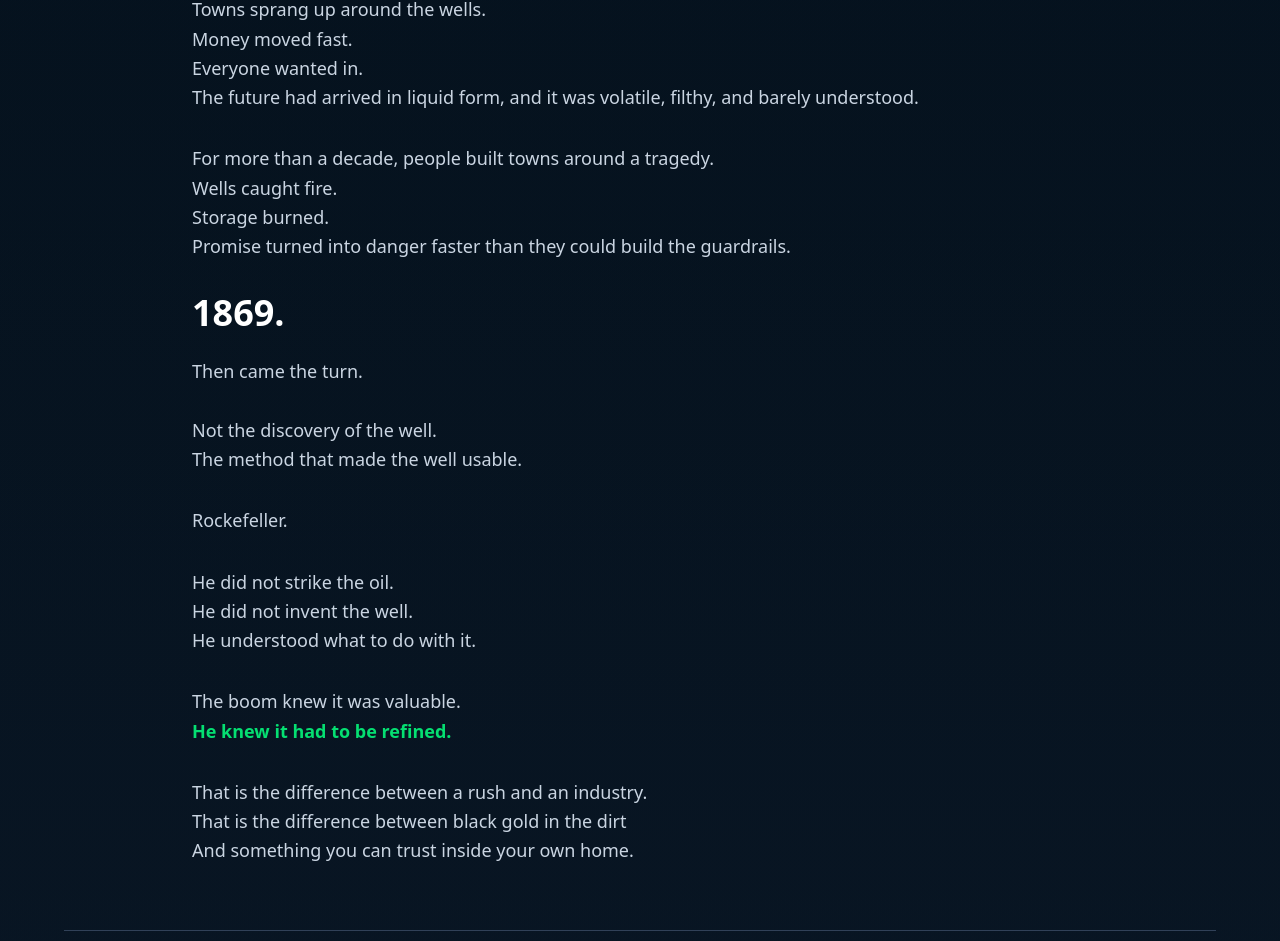
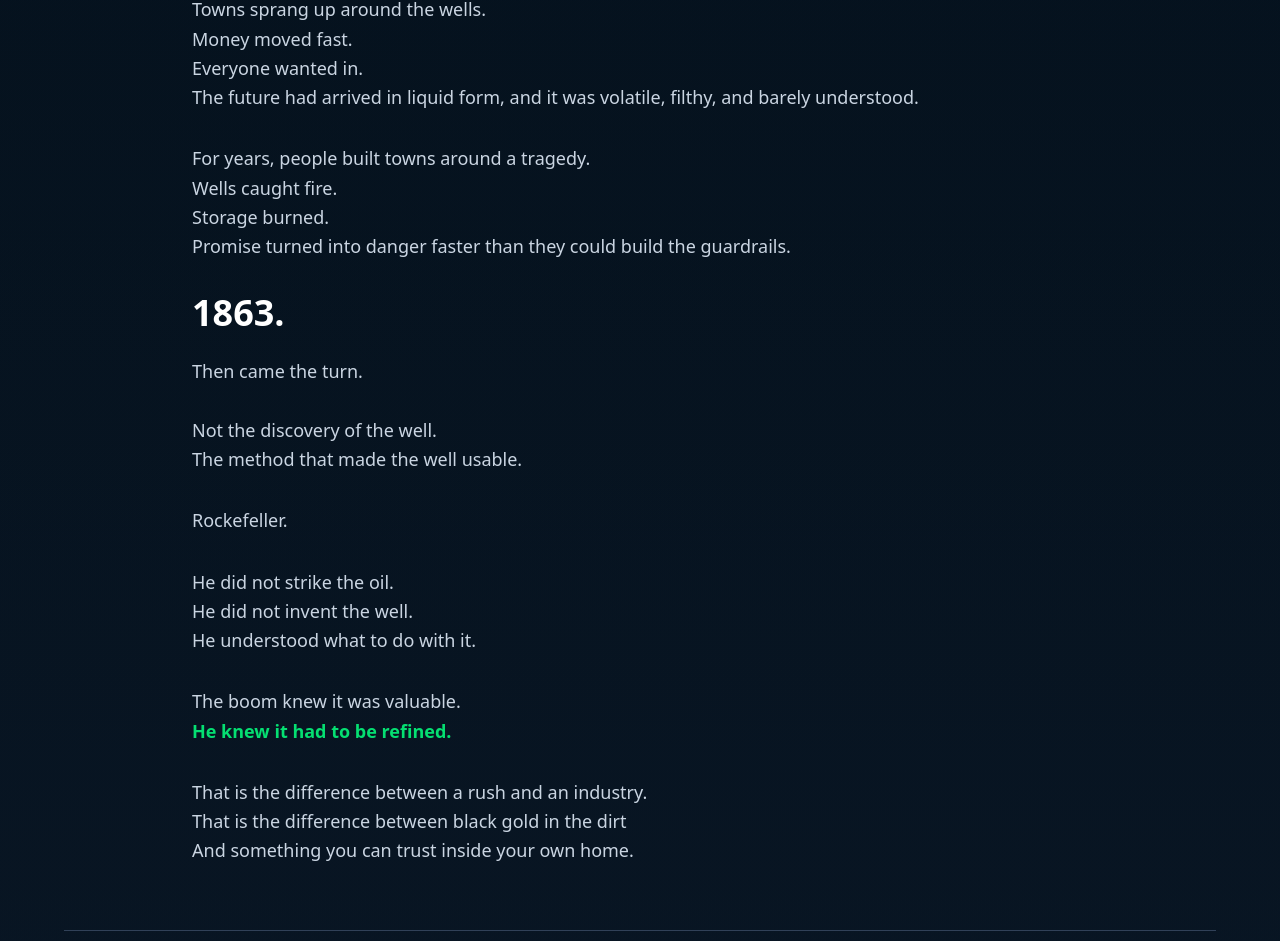
Before and after one commit to CONEXUS-dev/conexus-website, a Next.js app: page /refinery in a window 1280 px wide. Shown: the part 1692-2633 px from the top of the page. Built offline with nearby package versions, Linux system fonts and the light colour scheme.

Commit message:
Use historically accurate dates: change 1869 to 1863 and 'for more than a decade' to 'for years'

```diff
--- a/components/RefineryNarrative.tsx
+++ b/components/RefineryNarrative.tsx
@@ -87,7 +87,7 @@
           </p>
 
           <p className="text-base md:text-lg text-slate-300 leading-relaxed mb-8">
-            For more than a decade, people built towns around a tragedy.
+            For years, people built towns around a tragedy.
             <br />
             Wells caught fire.
             <br />
@@ -98,7 +98,7 @@
           </p>
 
           <h2 className="text-3xl md:text-4xl font-bold text-white mb-6">
-            1869.
+            1863.
           </h2>
 
           <p className="text-base md:text-lg text-slate-300 leading-relaxed mb-8">
```
